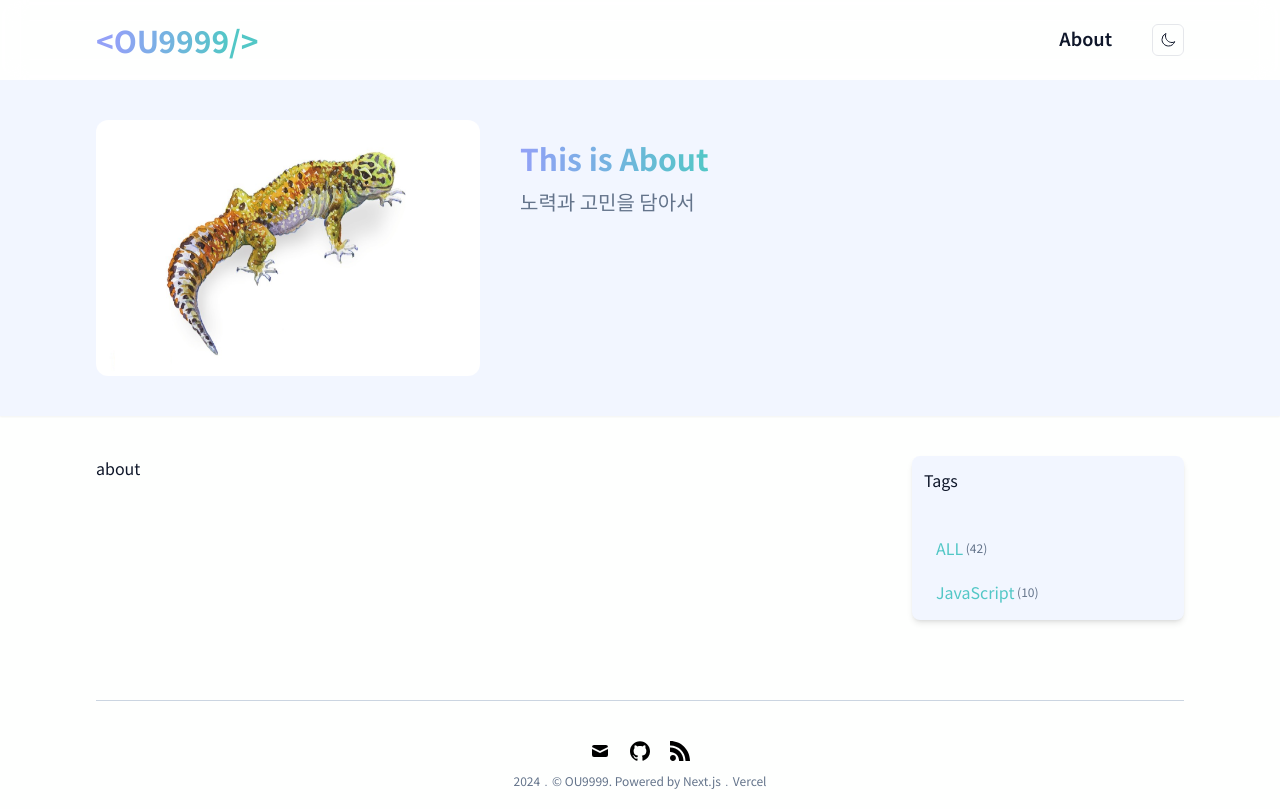
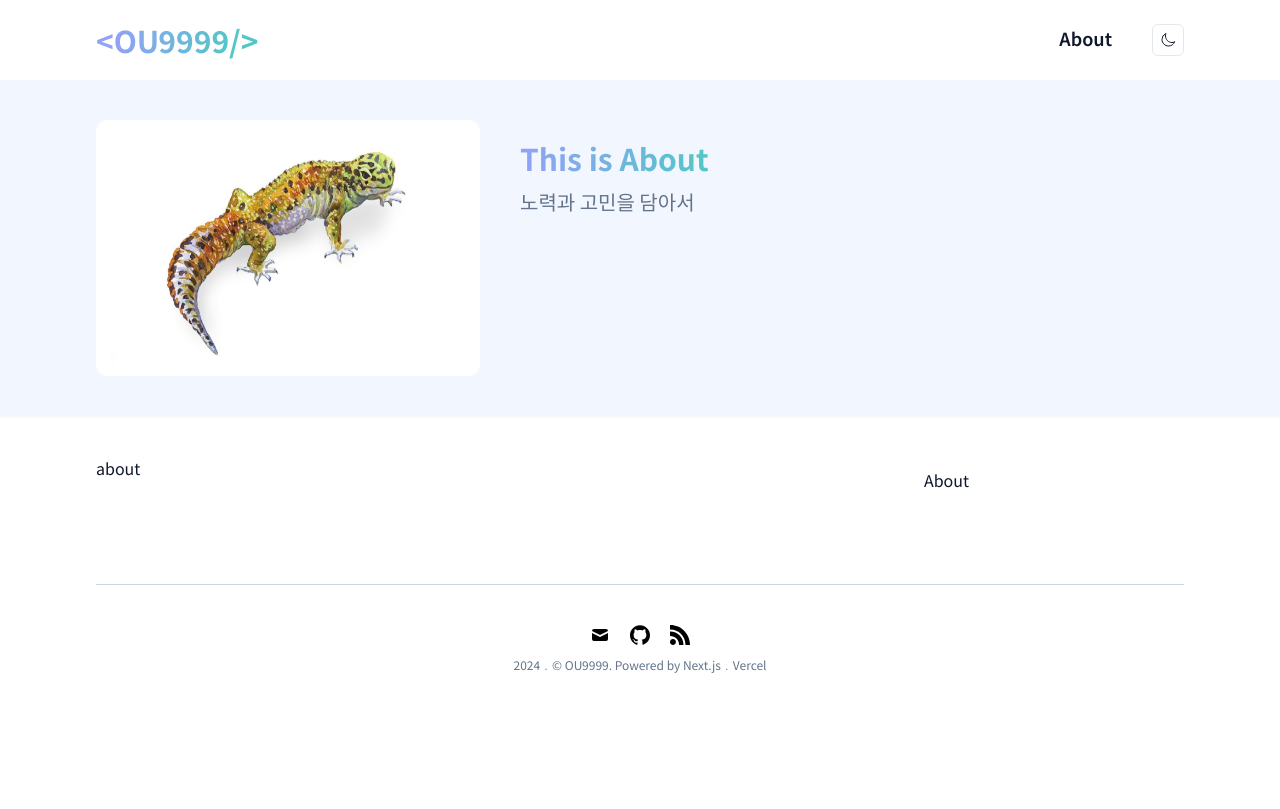
Before and after one commit to OU9999/ou9999-dev, a Next.js app: page /about in a window 1280 px wide. Built offline with nearby package versions, Linux system fonts and the light colour scheme.

Commit message:
[feat] right section
오른쪽 페러럴 라우트 추가

```diff
--- /dev/null
+++ b/src/app/(blog-layout)/@rightSection/about/page.tsx
@@ -0,0 +1,5 @@
+const AboutRightSection = () => {
+  return <p>About</p>;
+};
+
+export default AboutRightSection;
--- /dev/null
+++ b/src/app/(blog-layout)/@rightSection/p/page.tsx
@@ -0,0 +1,7 @@
+import TagsBox from "@/components/rightSection/TagsBox";
+
+const PostRightSection = () => {
+  return <TagsBox />;
+};
+
+export default PostRightSection;
--- /dev/null
+++ b/src/app/(blog-layout)/@rightSection/page.tsx
@@ -0,0 +1,7 @@
+import TagsBox from "@/components/rightSection/TagsBox";
+
+const RightSection = () => {
+  return <TagsBox />;
+};
+
+export default RightSection;
--- a/src/app/(blog-layout)/layout.tsx
+++ b/src/app/(blog-layout)/layout.tsx
@@ -6,9 +6,14 @@ import { ReactNode } from "react";
 interface BlogLayoutProps {
   children: ReactNode;
   headSection: ReactNode;
+  rightSection: ReactNode;
 }
 
-const BlogLayout = ({ children, headSection }: BlogLayoutProps) => {
+const BlogLayout = ({
+  children,
+  headSection,
+  rightSection,
+}: BlogLayoutProps) => {
   return (
     <div className="w-dvw h-auto relative">
       <Header />
@@ -16,8 +21,8 @@ const BlogLayout = ({ children, headSection }: BlogLayoutProps) => {
         {headSection}
         <div className=" mt-5 sm:mt-7 md:mt-10 w-full max-w-276 h-full flex space-x-5 relative">
           <div className="w-full md:max-w-[75%] p-3 md:p-0">{children}</div>
-          <div className="w-full max-w-[25%] hidden md:inline-block">
-            <TagsBox />
+          <div className="w-full max-w-[25%] p-3 hidden md:inline-block">
+            {rightSection}
           </div>
         </div>
       </div>
```
